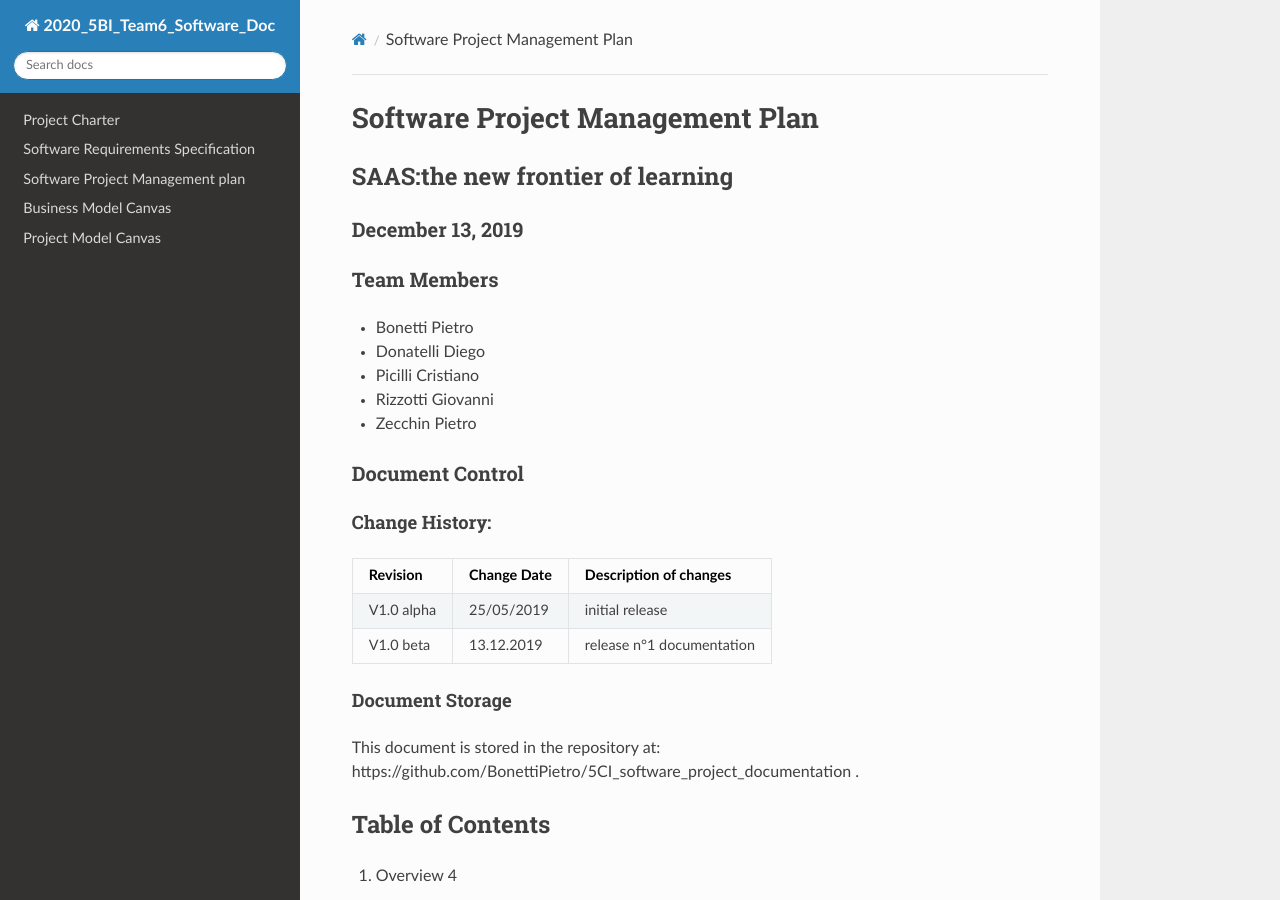
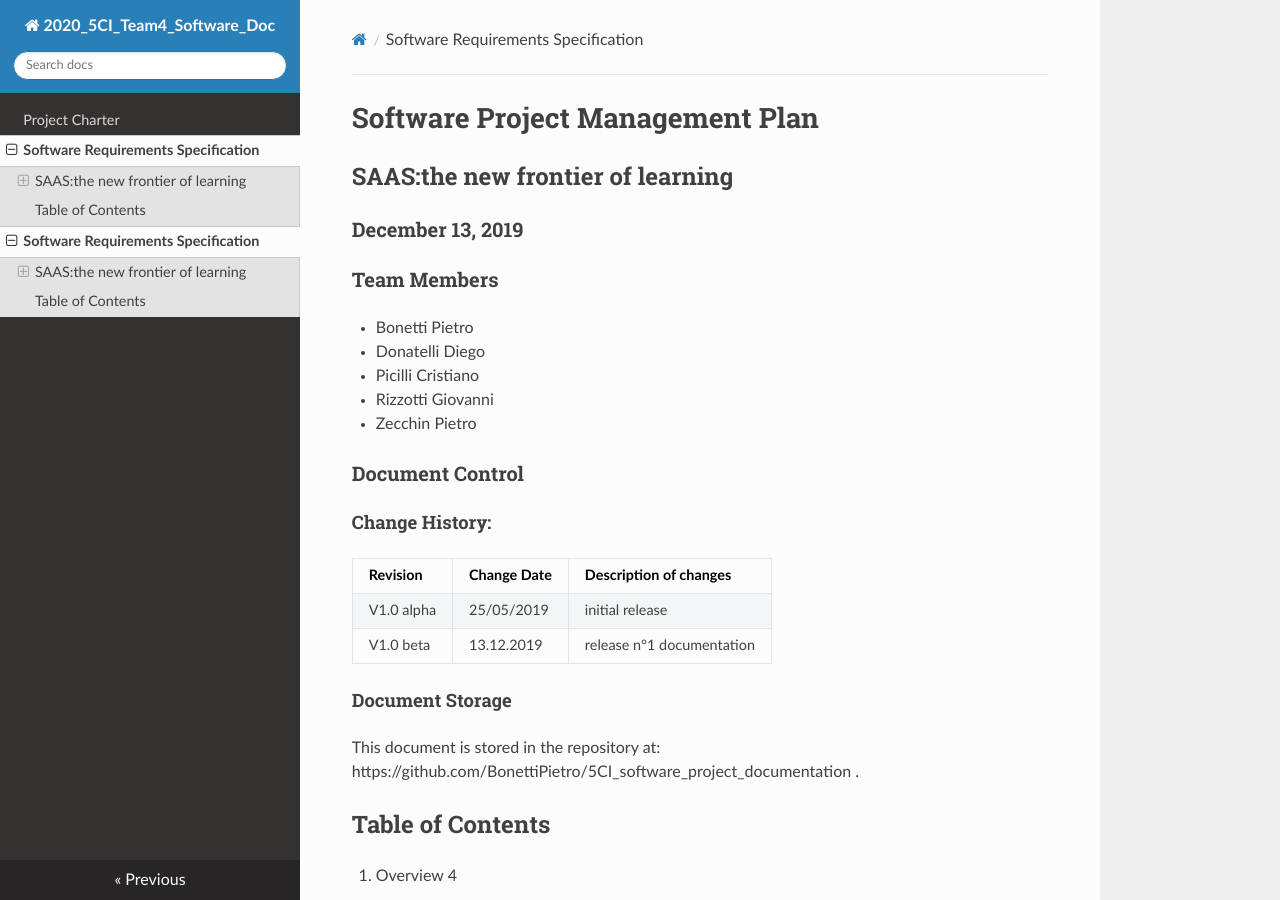
Before and after one commit to BonettiPietro/2020_5CI_team4_Bonetti, an MkDocs documentation site: the page built from docs/Software Project Management Plan.md, in a window 1280 px wide and 900 px high. Built offline with MkDocs 1.6.1, drawn with Linux system fonts in a browser that asks for light colours; nearby versions of some CDN libraries.

Commit message:
Update mkdocs.yml

```diff
--- a/mkdocs.yml
+++ b/mkdocs.yml
@@ -1,10 +1,9 @@
-site_name: 2020_5BI_Team6_Software_Doc
+site_name: 2020_5CI_Team4_Software_Doc
 nav:
-    - 'Project Charter': 'Project Charter/index.md'
-    - 'Software Requirements Specification': 'Software Requirements Specification/index.md'
-    - 'Software Project Management plan': 'Software Project Management Plan/index.md'
-    - 'Business Model Canvas': 'Business Model Canvas/index.md'
-    - 'Project Model Canvas': 'Project Model Canvas/index.md'
+    - 'Project Charter': 'Project_Charter_Doc.md'
+    - 'Software Requirements Specification': 'Software Project Management Plan.md'
+    - 'Software Project Management plan': 'Software Project Management Plan.md'
+
 
 theme:
     name: readthedocs
```
